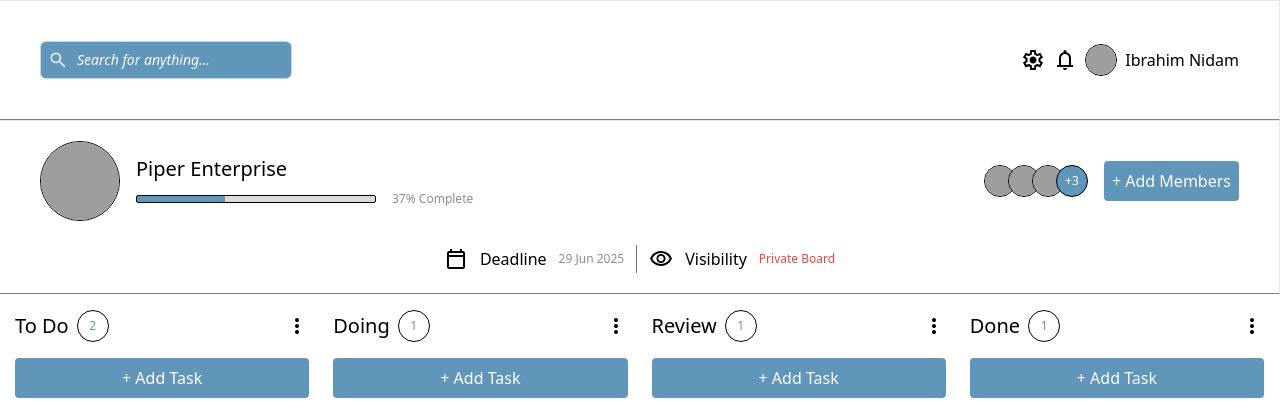
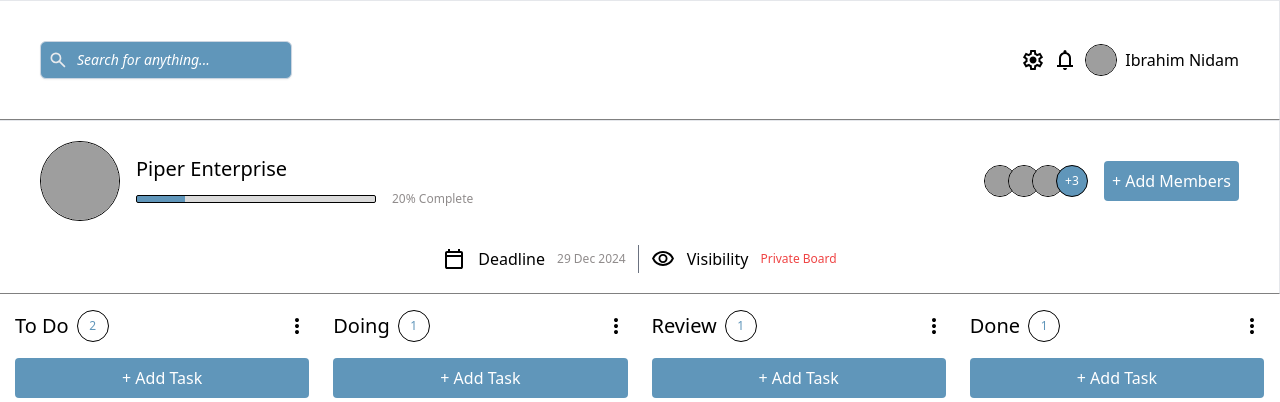
Before and after one commit to Youcode-Classe-E-2024-2025/Ibrahim_Nidam_ToDo_OOP, a PHP site: page / in a window 1280 px wide. Shown: the top 402 px of the page. Run offline with PHP 8.4, Linux system fonts and the light colour scheme; data comes from the database, SQL or seed files in the repository; grey boxes are pictures that could not be loaded.

Commit message:
made the completion stat functional

```diff
--- a/view/sections/stats.php
+++ b/view/sections/stats.php
@@ -1,3 +1,9 @@
+<?php
+$totalTasks = count($tasks);
+$completedTasks = count(array_filter($tasks, fn($task) => $task['status'] === 'Done'));
+$completionPercentage = $totalTasks > 0 ? round(($completedTasks / $totalTasks) * 100) : 0;
+?>
+
 <section class="py-5 px-10 border border-b-greyHighLights">
         <div class="flex flex-col bt-sm:flex-row justify-between bt-sm:gap-14 items-center mb-6">
           <div class="flex gap-4 items-center">
@@ -9,11 +15,12 @@
             <div>
               <p class="text-xl mb-2">Piper Enterprise</p>
               <div class="flex gap-4 items-center">
-                <div
+              <div
                   id="statisques-bar"
                   class="w-60 h-2 rounded-sm completetion-bar border-black border"
-                ></div>
-                <p id="statisques" class="text-xs text-greyText">37% Complete</p>
+                  style="--completion-bar: linear-gradient(to right, #6096BA <?php echo $completionPercentage; ?>%, rgba(128, 128, 128, 0.29) <?php echo $completionPercentage; ?>%);"
+              ></div>
+              <p id="statisques" class="text-xs text-greyText"><?php echo $completionPercentage; ?>% Complete</p>
                 </div>
             </div>
             </div>
@@ -50,7 +57,7 @@
         <div class="flex gap-3 items-center relative justify-center">
             <img src="assets/src/images/icons/calendar.svg" alt="" class="text-black" />
             <p>Deadline</p>
-            <p class="text-greyText text-xs">29 Jun 2025</p>
+            <p class="text-greyText text-xs">29 Dec 2024</p>
             <div class="h-7 w-px bg-gray-500"></div>
             <img src="assets/src/images/icons/eye visibility.svg" alt="" class="text-black" />
             <p>Visibility</p>
```
